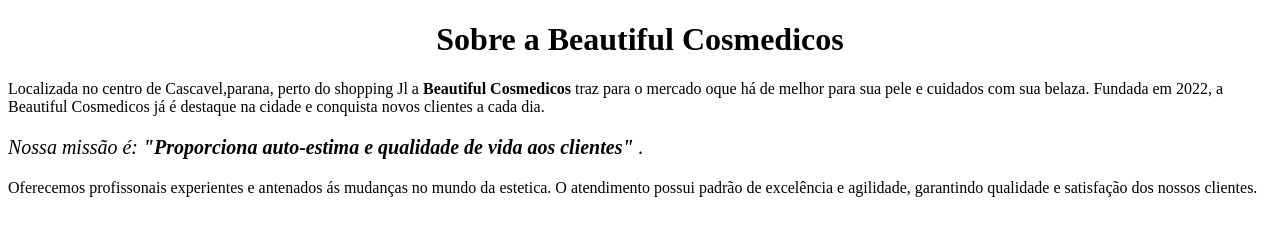
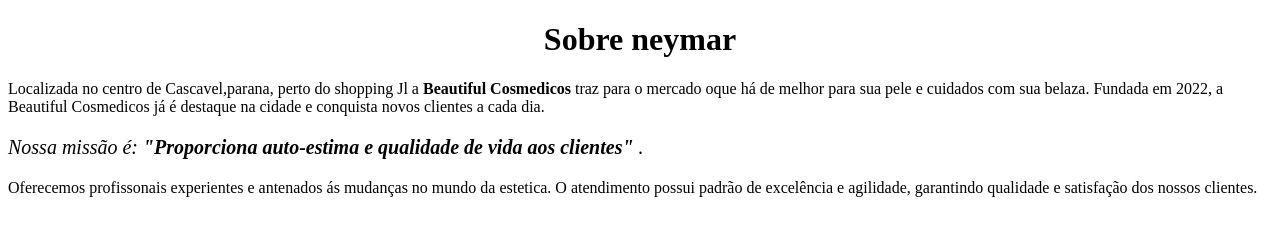
Before and after one commit to gordinho158/biancc, a plain HTML site: page index.html in a window 1280 px wide. Drawn offline with Linux system fonts and the light colour scheme.

Commit message:
Update index.html

```diff
--- a/index.html
+++ b/index.html
@@ -11,7 +11,7 @@
 
 </head>
 <body>
-       <h1 style="text-align:center">Sobre a Beautiful Cosmedicos</h1>
+       <h1 style="text-align:center">Sobre neymar</h1>
     <p> Localizada no centro de Cascavel,parana, perto do shopping Jl a <strong>Beautiful Cosmedicos</strong>
     traz para o mercado oque há de melhor para sua pele e cuidados com sua belaza.
     Fundada em 2022, a Beautiful Cosmedicos já é destaque na cidade e conquista novos clientes a cada dia.</p>
```
